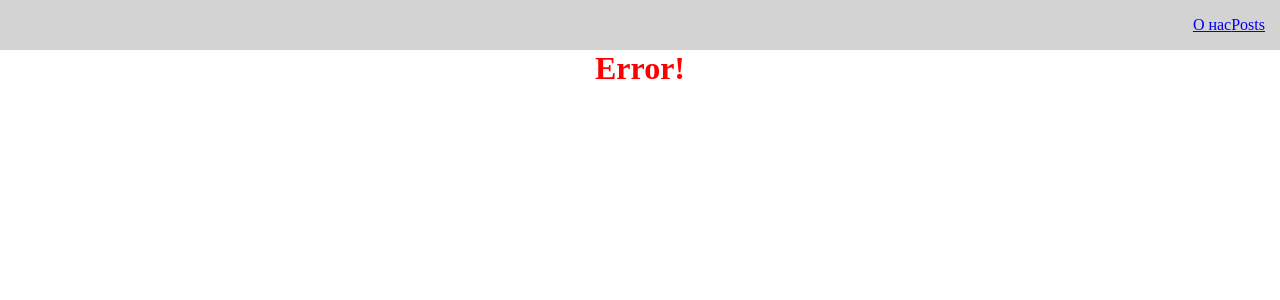
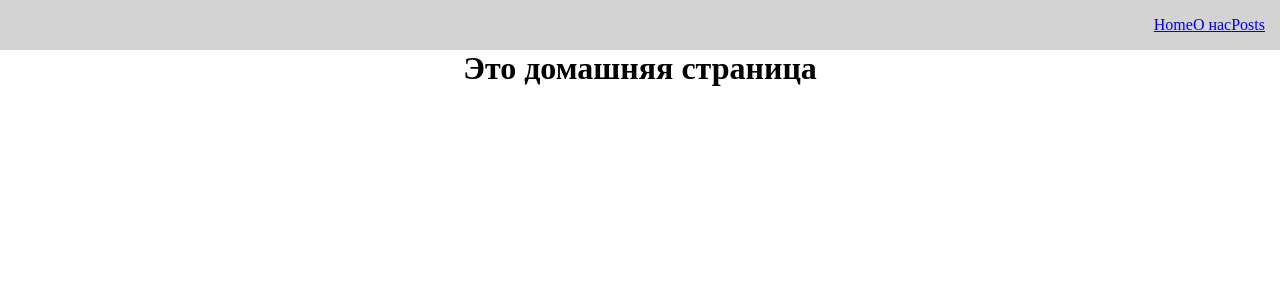
Before and after one commit to weboson/-react-course-UlbiTV, a React (Create React App) app: page / in a window 1280 px wide. Shown: the top 300 px of the page. Built offline with nearby package versions, Linux system fonts and the light colour scheme.

Commit message:
Routing №2: Dynamic routing

```diff
--- a/src/components/AppRouter.jsx
+++ b/src/components/AppRouter.jsx
@@ -1,33 +1,34 @@
 import React from 'react';
-import About from '../pages/About'; //! страница about
-import Posts from '../pages/Posts'; //! cтраница posts
-import Error from '../pages/Error'; //! cтраница error
+// import About from '../pages/About'; // страница about
+// import Posts from '../pages/Posts'; // cтраница posts
+// import Error from '../pages/Error'; // cтраница error
 //! РОУТИНГ (многостраничное приложение)
 import { Route, Routes } from 'react-router-dom';
 import PostIdPage from '../pages/PostIdPage';
+import { routes } from '../routes/routes'; //! объект маршрутов
 const AppRouter = () => {
+    console.log(routes[0].element)
     return (
+        // ! ДИНАМИЧЕСКИЙ роутинг - то есть роутинг формируется в зависимости от данных (объекта в routes.js)
         <Routes>
-            <Route
-                path="about" //! путь можно, как '/about', так и без слеша
-                element={<About />}
-                errorElement={<Posts />} // если компонент в About будет ошибка, то страница Posts (как работает не понял, все ошибки About вылетают в react )
-            />
-            <Route
-                exact path="posts" //! exact#1 - для того, чтобы router, воспринимал указаннаые url, как РАЗНЫЕ
-                element={<Posts />}
+            {routes.map((r) =>
+                <Route
+                    path={r.path}
+                    element={<r.element/>}
+                    exact={r.exact}
+                    errorElement={<r.errorElement/>} />
+            )}
+        </Routes>
 
-            />
-            <Route //! динамический путь (:id) к определенному посту - имя id может быть любым, главное после :
-                exact path="posts/:id" //! exact#2
-                element={<PostIdPage />}
 
-            />
-            <Route
-                path='*' //! * - "все пути, кроме перечисленных выше"
-                element={<Error />} //! будет направлять к странице /posts
-            />
-        </Routes>
+// статический роутинг (прошлый)
+         //<Routes>
+            // <Route
+            //    path="about" //! путь можно, как '/about', так и без слеша
+            //    element={<About />}
+            //    errorElement={<Posts />} // если компонент в About будет ошибка, то страница Posts (как работает не понял, все ошибки About вылетают в react )
+           // />
+        //</Routes>
     );
 };
 
--- a/src/components/UI/navBar/Navbar.jsx
+++ b/src/components/UI/navBar/Navbar.jsx
@@ -16,6 +16,15 @@ const Navbar = () => {
     return (
         <div className='navbar'>
             <div className="navbar__links">
+                <NavLink
+                    to="/"
+                    className={({ isActive }) => //! className
+                        isActive ? activeClassName : undefined
+                    }
+                >
+                    Home
+                </NavLink>
+
                 {/* //! если страница текущая, то ссылка на неё подсвечивается нашими стилями: style */}
                 <NavLink
                     to="about"
--- /dev/null
+++ b/src/pages/Home.jsx
@@ -0,0 +1,11 @@
+import React from 'react';
+
+const Home = () => {
+    return (
+        <div>
+            <h1>Это домашняя страница</h1>
+        </div>
+    );
+};
+
+export default Home;
--- /dev/null
+++ b/src/routes/routes.js
@@ -0,0 +1,20 @@
+//! файл в котором: массив из объектов данных для Роутинга (в AppRouter.jsx)
+// - для удобство добавления страниц и условий их отображения
+
+// сами страницы (компоненты)
+import About from "../pages/About";
+import Error from "../pages/Error";
+import Home from "../pages/Home";
+import PostIdPage from "../pages/PostIdPage";
+import Posts from "../pages/Posts";
+
+//! массив - маршруты
+export const routes = [
+    {path: '/about', element: About, exact: true, errorElement: Home}, //! путь можно, как '/about', так и без слеша
+    {path: '/', element: Home, exact: true, errorElement: Home}, //! и здесь главная страница
+    {path: '/posts', element: Posts, exact: true, errorElement: Home}, //! exact#1 - для того, чтобы router, воспринимал указаннаые url, как РАЗНЫЕ
+    {path: '/posts/:id', element: PostIdPage, exact: true, errorElement: Home},
+    {path: '/posts/:id', element: Error, exact: true, errorElement: Home},
+]
+
+// errorElement - это если компонент в About будет ошибка, то страница Home (как работает не понял, все ошибки About вылетают в react )
```
